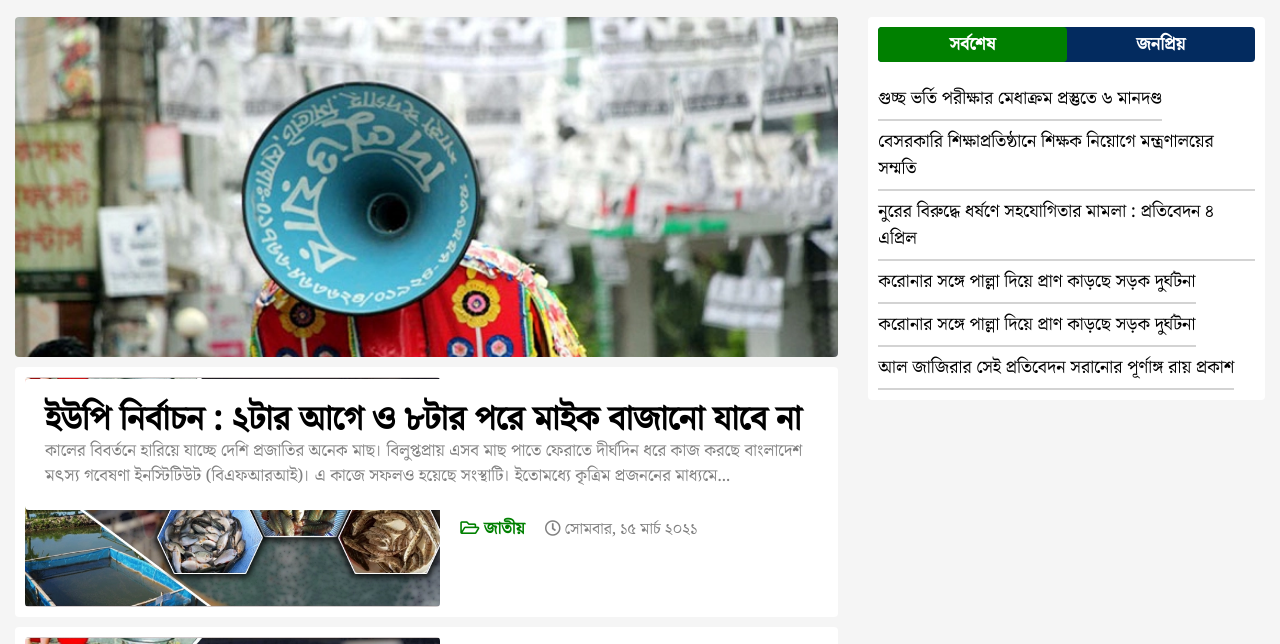
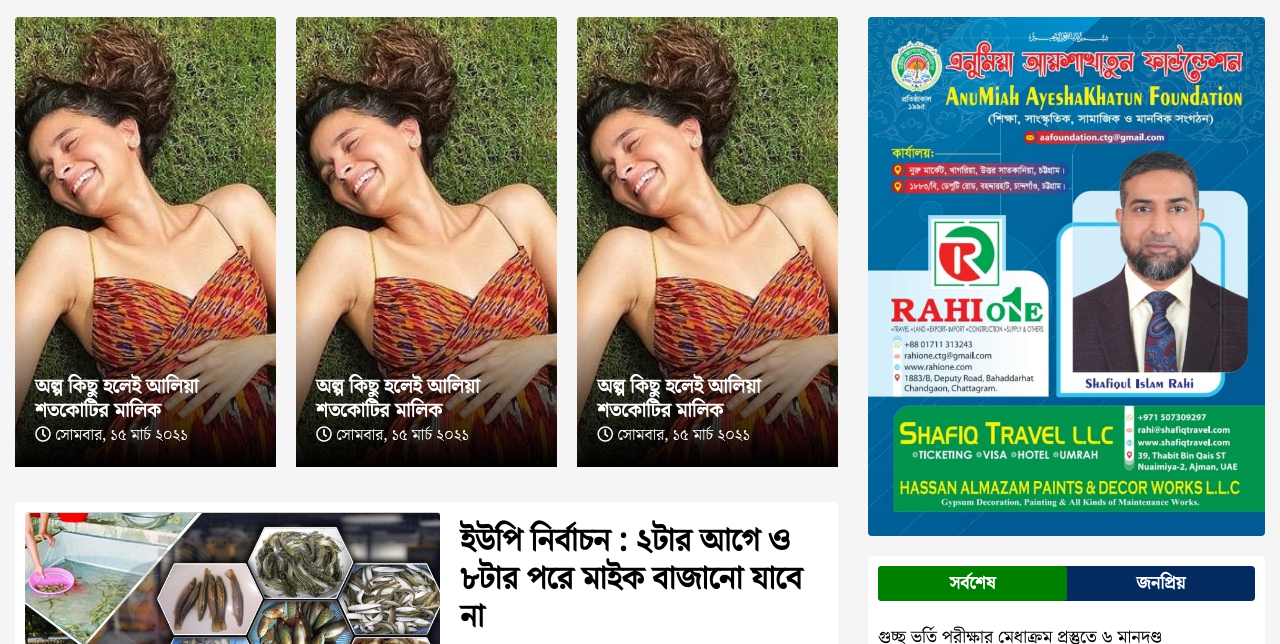
Before and after one commit to borhan365/2021-newspaper-html, a plain HTML site: page category.html in a window 1280 px wide. Shown: the part 85-729 px from the top of the page. Drawn offline with Linux system fonts and the light colour scheme.

Commit message:
font added

```diff
--- a/assets/css/borhan.css
+++ b/assets/css/borhan.css
@@ -1,11 +1,11 @@
 
 @font-face {
     font-family: fontRegular;
-    src: url(/assets/fonts/NotoSerifBengali-Regular.ttf);
+    src: url(../fonts/NotoSerifBengali-Regular.ttf);
   }
 @font-face {
     font-family: fontBold;
-    src: url(/assets/fonts/NotoSerifBengali-Bold.ttf);
+    src: url(../assets/fonts/NotoSerifBengali-Bold.ttf);
 }
 
 *{
@@ -445,7 +445,7 @@ li.dropdown__menu:hover .dropdown__wrapper {
     padding: 10px;
     border-radius: 4px;
     position: sticky;
-    top: 8px;
+    top: 75px;
 }
 .fourth__tab__title {width: 100%;background: var(--brandColorDark);border-radius: 4px;}
 .fourth__tab__title ul {width: 100%;}
@@ -793,6 +793,15 @@ li.dropdown__menu:hover .dropdown__wrapper {
 .category__news__wrapper {
     margin: 10px 0px;
 }
+.category__featured__wrapper {
+    display: flex;
+    justify-content: space-between;
+    grid-gap: 20px;
+    margin-bottom: 35px;
+}
+.category__sidebar__ads {
+    margin-bottom: 20px;
+}
 .categoroy__box {
     display: flex;
     justify-content: space-between;
@@ -951,6 +960,9 @@ li.dropdown__menu:hover .dropdown__wrapper {
     font-size: 22px;
     padding-top: 10px;
 }
+.single__related__content h2:hover {
+    color: black;
+}
 
 /* Author page
 ================= */
@@ -973,19 +985,20 @@ li.dropdown__menu:hover .dropdown__wrapper {
 }
 .author__thumb {
     width: 100px;
-    height: 100%;
+    height: 100px;
     overflow: hidden;
     box-shadow: 0px 0px 10px 0px grey;
     border-radius: 50%;
+    position: absolute;
+    left: 30px;
+    top: -44px;
 }
 .author__thumb img {
     width: 100%;
     height: 100%;
     border-radius: 50%;
 }
-.author__content {
-
-}
+.author__content {padding-left: 130px;}
 .author__content h5 {
     background: var(--brandColorDark);
     padding: 3px 15px;
@@ -997,8 +1010,11 @@ li.dropdown__menu:hover .dropdown__wrapper {
     justify-content: space-between;
     align-items: center;
     position: absolute;
-    width: 100%;
+    width: 107%;
     bottom: -26px;
+    background: white;
+    padding: 20px;
+    border-radius: 4px;
 }
 .author__social__wrapper {
 
--- a/category.html
+++ b/category.html
@@ -96,20 +96,51 @@
                 <div class="col-md-8">
 
                     <!-- Featured news box -->
-                    <div class="hero__cover__news__wrapper">
+                    <div class="category__featured__wrapper">
 
-                        <!-- thumb -->
-                        <div class="hero__cover_thumb">
-                            <img src="assets/images/photos/1.webp" alt="">
+                        <!-- item -->
+                        <div class="lifestyle__wrapper">
+
+                            <!-- thumbnail -->
+                            <div class="lifestyle__thumb">
+                                <img src="assets/images/photos/lifestyle.jpg" alt="">
+                            </div>
+
+                            <!-- content -->
+                            <div class="lifestyle__content">
+                                <h3>অল্প কিছু হলেই আলিয়া শতকোটির মালিক</h3>
+                                <p><i class="far fa-clock"></i> সোমবার, ১৫ মার্চ ২০২১ </p>
+                            </div>
+                        </div>
+                        <!-- item -->
+                        <div class="lifestyle__wrapper">
+
+                            <!-- thumbnail -->
+                            <div class="lifestyle__thumb">
+                                <img src="assets/images/photos/lifestyle.jpg" alt="">
+                            </div>
+
+                            <!-- content -->
+                            <div class="lifestyle__content">
+                                <h3>অল্প কিছু হলেই আলিয়া শতকোটির মালিক</h3>
+                                <p><i class="far fa-clock"></i> সোমবার, ১৫ মার্চ ২০২১ </p>
+                            </div>
+                        </div>
+                        <!-- item -->
+                        <div class="lifestyle__wrapper">
+
+                            <!-- thumbnail -->
+                            <div class="lifestyle__thumb">
+                                <img src="assets/images/photos/lifestyle.jpg" alt="">
+                            </div>
+
+                            <!-- content -->
+                            <div class="lifestyle__content">
+                                <h3>অল্প কিছু হলেই আলিয়া শতকোটির মালিক</h3>
+                                <p><i class="far fa-clock"></i> সোমবার, ১৫ মার্চ ২০২১ </p>
+                            </div>
                         </div>
 
-                        <!-- content -->
-                        <div class="hero__cover__content">
-                            <a href="single.html">
-                                <h2>ইউপি নির্বাচন : ২টার আগে ও ৮টার পরে মাইক বাজানো যাবে না</h2>
-                                <p>কালের বিবর্তনে হারিয়ে যাচ্ছে দেশি প্রজাতির অনেক মাছ। বিলুপ্তপ্রায় এসব মাছ পাতে ফেরাতে দীর্ঘদিন ধরে কাজ করছে বাংলাদেশ মৎস্য গবেষণা ইনস্টিটিউট (বিএফআরআই)। এ কাজে সফলও হয়েছে সংস্থাটি। ইতোমধ্যে কৃত্রিম প্রজননের মাধ্যমে...</p>
-                            </a>
-                        </div>
                     </div>
 
                     <!-- categroy list news box -->
@@ -181,6 +212,11 @@
 
                 <!-- tabs -->
                 <div class="col-md-4">
+
+                    <div class="category__sidebar__ads">
+                        <img src="assets/images/img/sidebar.jpg" class="img-fluid" alt="">
+                    </div>
+
                     <div class="main__tab__wrapper">
                         <div class="fourth__tab__title">
                             <ul class="nav nav-pills mb-3" id="pills-tab" role="tablist">
```
Also changed, not shown: index.html (+4 -0 lines).
